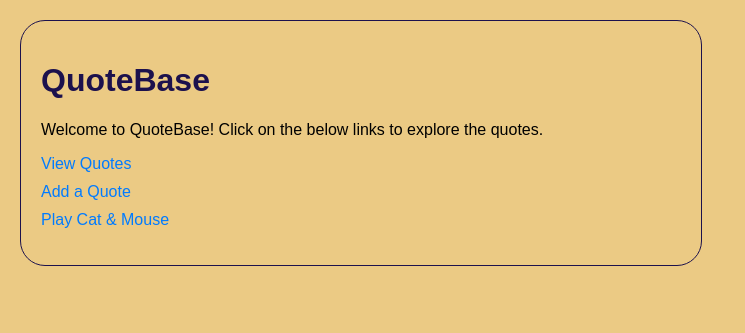
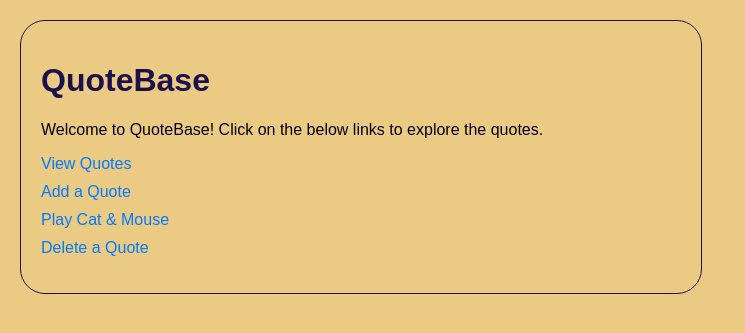
Before and after one commit to WyattW0W/QuoteBase, a Flask app: page / in a window 1280 px wide. Shown: the top 333 px of the page, without its empty margins (0-745 px from the left). Run offline with Flask 3, Linux system fonts and the light colour scheme.

Commit message:
adding a 'delete quote' function

```diff
--- a/server.py
+++ b/server.py
@@ -34,5 +34,21 @@ def add_quote():
 def cat_and_mouse():
     return render_template("cat_and_mouse.html"), 200
 
+@app.route("/delete-quote-template", methods=["GET"])
+def delete_quote_template():
+    return render_template("delete-quote.html", quotes=quotes), 200
+
+@app.route("/delete-quote", methods=["POST"])
+def delete_quote():
+    quote_to_delete = request.get_json().get("text")
+    if quote_to_delete:
+        global quotes
+        quotes = [quote for quote in quotes if quote["text"] != quote_to_delete]
+        with open("quotes.json", "w") as f:
+            json.dump(quotes, f)
+        return jsonify({"message": "Quote deleted successfully!"}), 200
+    else:
+        return "Quote text cannot be empty", 400
+
 if __name__ == "__main__":
     app.run(host="0.0.0.0", port=5000)
--- a/templates/index.html
+++ b/templates/index.html
@@ -43,6 +43,7 @@
             <li><a href="/quotes">View Quotes</a></li>
             <li><a href="/add-quote-template">Add a Quote</a></li>
             <li><a href="/cat-and-mouse">Play Cat & Mouse</a></li>
+            <li><a href="/delete-quote-template">Delete a Quote</a></li>
         </ul>
     </body>
 </html>
```
Also changed, not shown: delete-quote.html (added, +24 -0 lines), quotes.json (+1 -1 lines).
